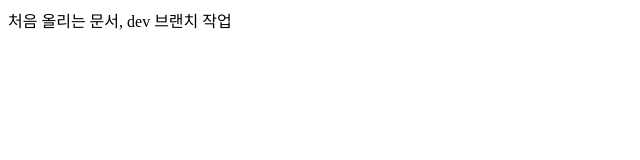
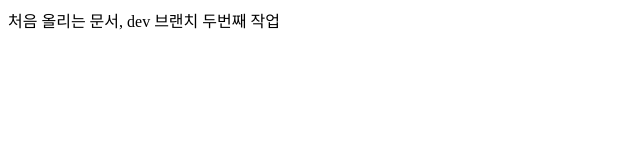
Before and after one commit to arbeoten/branch_test, a plain HTML site: page index.html in a window 1280 px wide. Shown: the full height of the page, 0-640 px from the left. Drawn offline with Linux system fonts and the light colour scheme.

Commit message:
dev second

```diff
--- a/index.html
+++ b/index.html
@@ -6,6 +6,6 @@
       <title>Document</title>
    </head>
    <body>
-      처음 올리는 문서, dev 브랜치 작업
+      처음 올리는 문서, dev 브랜치 두번째 작업
    </body>
 </html>
```
